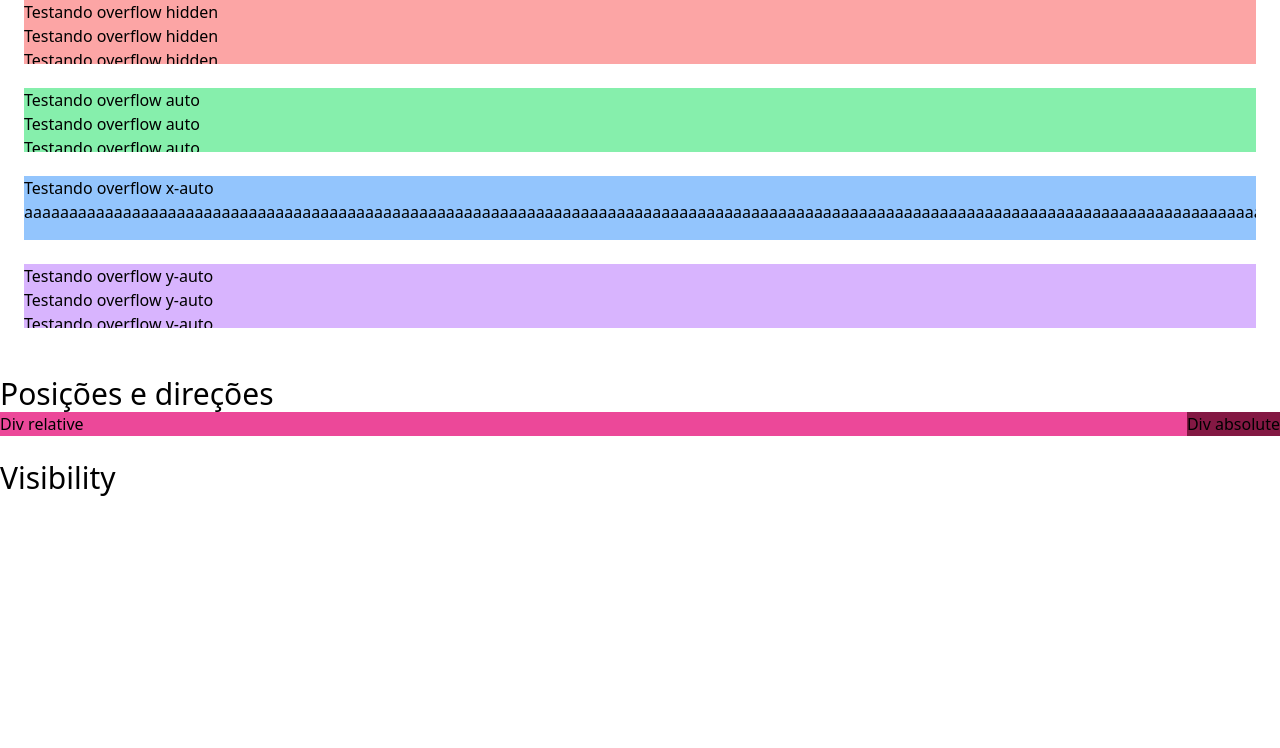
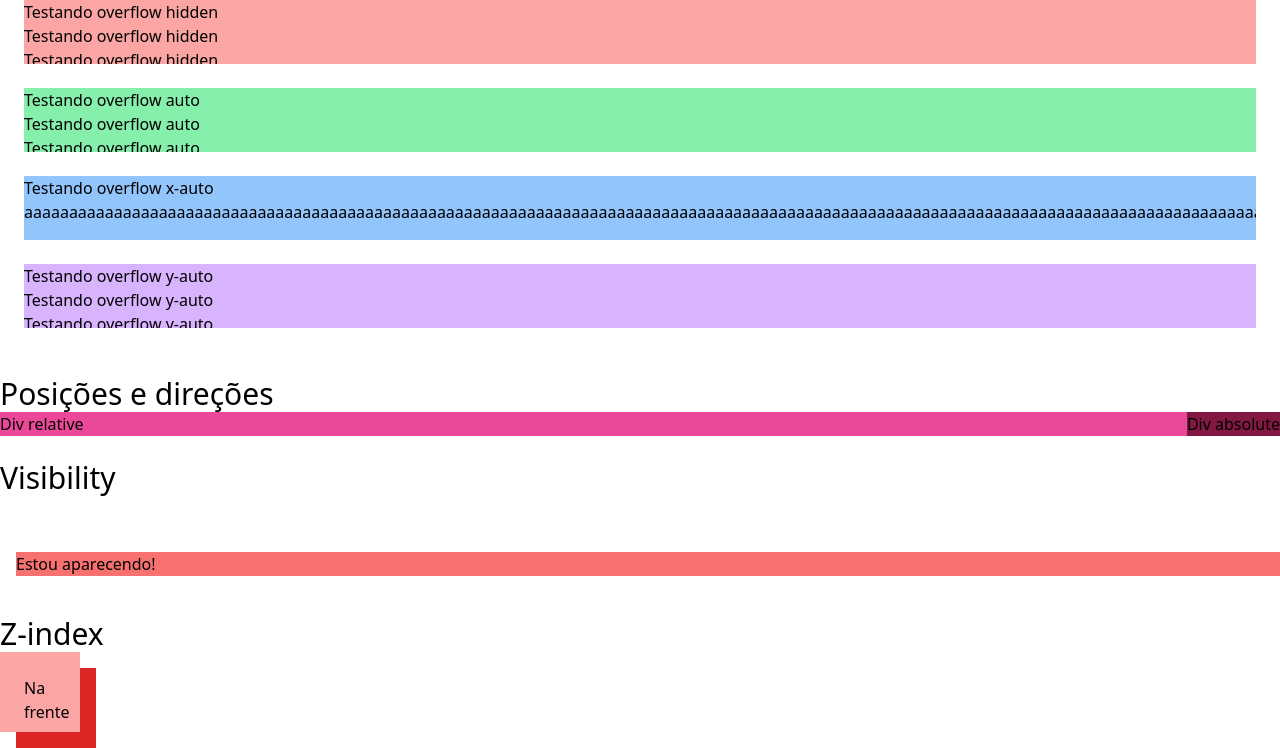
Before and after one commit to maxxdiego/14_tailwind_css, a website: page tailwind_03-construcao-de-layout/src/index.html in a window 1280 px wide. Shown: the part 752-1500 px from the top of the page. Before the commit the page ends 1304 px from the top, so only its background shows below. Drawn offline with Linux system fonts and the light colour scheme.

Commit message:
@maxxdiego

```diff
--- a/tailwind_03-construcao-de-layout/src/index.html
+++ b/tailwind_03-construcao-de-layout/src/index.html
@@ -106,8 +106,20 @@
 
     <h3 class="text-3xl">Visibility</h3>
     <div class="container bg-red-400 invisible m-4">
-        <p>Tô invisível</p>
+        <p>Estou oculto!</p>
     </div>
+    <div class="container bg-red-400 m-4 visible">
+        <p>Estou aparecendo!</p>
+    </div>
+
+    <br />
+
+    <h3 class="text-3xl">Z-index</h3>
+    <div class="container relative">
+        <div class="bg-red-300 h-20 w-20 p-6 absolute z-10">Na frente</div>
+        <div class="bg-red-600 h-20 w-20 p-6 absolute m-4">Atrás</div>
+    </div>
+
 </body>
 
 </html>
```
Also changed, not shown: tailwind_03-construcao-de-layout/README.md, tailwind_03-construcao-de-layout/src/css/output.css.
